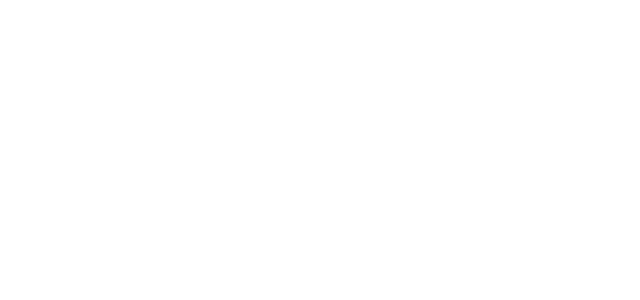
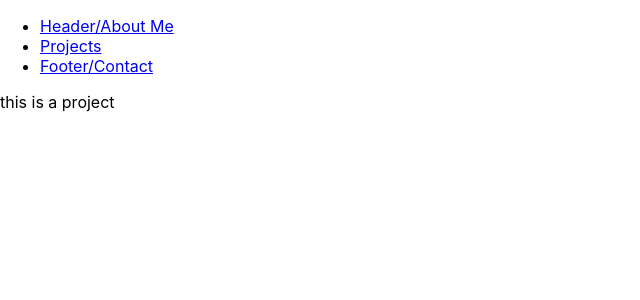
Before and after one commit to sm0526/Portfolio, a React (Create React App) app: page /projects in a window 1280 px wide. Shown: the top 300 px of the page, without its empty margins (0-640 px from the left). Built offline with nearby package versions, Linux system fonts and the light colour scheme.

Commit message:
changed up structure, added Navigation.js to layout folder, added in dependency react-router-dom v5 to set up routes

```diff
--- a/package.json
+++ b/package.json
@@ -12,7 +12,8 @@
     "@testing-library/user-event": "^13.5.0",
     "react": "^18.2.0",
     "react-dom": "^18.2.0",
-    "react-scripts": "5.0.1",
+    "react-router-dom": "^5.3.4",
+    "react-scripts": "^2.1.3",
     "web-vitals": "^2.1.4"
   },
   "scripts": {
--- a/src/App.js
+++ b/src/App.js
@@ -1,12 +1,29 @@
 import React from 'react';
-import {} from './components';
+import { Header, Project, Footer } from './components';
 import './App.css';
+import { Navigation } from "./layout";
+import {
+  BrowserRouter as Router,
+  Switch,
+  Route
+} from 'react-router-dom';
 
 function App() {
   return (
-    <div className="App">
-
-    </div>
+    <Router className="App">
+      <Navigation />
+      <Switch>
+        <Route exact path='/'>
+          <Header />
+        </Route>
+        <Route exact path='/projects'>
+          <Project />
+        </Route>
+        <Route exact path='/contact'>
+          <Footer />
+        </Route>
+      </Switch>
+    </Router>
   );
 }
 
--- a/src/components/Footer.js
+++ b/src/components/Footer.js
@@ -1,8 +1,13 @@
 import React from "react"
 
-const Footer = () => {
-    return <>this is a footer</>
+import { Layout } from "../layout";
+
+
+const Footer = () => (
+    <Layout>
+        this is a footer
+    </Layout>
     //needed for footer: links to github, linkedin, and profile on a third platform(like stack overflow)
-}
+);
 
 export default Footer
--- a/src/components/Header.js
+++ b/src/components/Header.js
@@ -1,10 +1,12 @@
 import React, { useState } from "react";
-import Navigation from "./Navigation";
 
-const Header = () => {
-    return <>this is a header</>
+import { Layout } from "../layout";
 
+const Header = () => (
+    <Layout>
+        this is a header
+    </Layout>
     //needed for the header: developer's name, and navigation
-}
+);
 
 export default Header
--- a/src/components/Navigation.js
+++ /dev/null
@@ -1,9 +0,0 @@
-import React from "react"
-
-const Navigation = () => {
-    return <>this is navigation</>
-
-    //needed for navigation: about me, portfolio, contact, and resume. This might have to move inside the Header.js
-}
-
-export default Navigation
--- a/src/components/Project.js
+++ b/src/components/Project.js
@@ -1,12 +1,12 @@
 import React, { useState } from "react";
-import Header from "./Header";
-import Footer from "./Footer";
 
-const Project = () => {
-    <div>
+import { Layout } from "../layout";
+
+const Project = () => (
+    <Layout>
         this is a project
-    </div>
+    </Layout>
     //needed for projects: for each project you feature in the portfolio you need to include an image of the deployed application, the title of the project, a link to the github repo, +/- a link to the deployed app(some weren't deployable)
-}
+);
 
 export default Project
--- a/src/components/Template.js
+++ b/src/components/Template.js
@@ -1,7 +1,7 @@
 import React from "react"
 
-const Template = () => {
-    return <>this is a template</>
-}
+const Template = () => (
+    <>this is a template</>
+)
 
 export default Template
--- /dev/null
+++ b/src/layout/Navigation.js
@@ -0,0 +1,20 @@
+import React from 'react';
+import { Link } from 'react-router-dom';
+
+const Navigation = () => (
+    <nav>
+        <ul>
+            <li>
+                <Link to="/">Header/About Me</Link>
+            </li>
+            <li>
+                <Link to="/projects">Projects</Link>
+            </li>
+            <li>
+                <Link to="/contact">Footer/Contact</Link>
+            </li>
+        </ul>
+    </nav>
+);
+
+export default Navigation;
--- a/src/layout/index.js
+++ b/src/layout/index.js
@@ -1,9 +1,11 @@
 import React from 'react';
+import Navigation from './Navigation';
 
-const Layout = () => (
+const Layout = (props) => (
     <div>
-        this is the layout
+
+        {props.children}
     </div>
 )
 
-export { Layout };
+export { Layout, Navigation };
```
Also changed, not shown: 1 other file (tests, documents, lock files or other folders).
